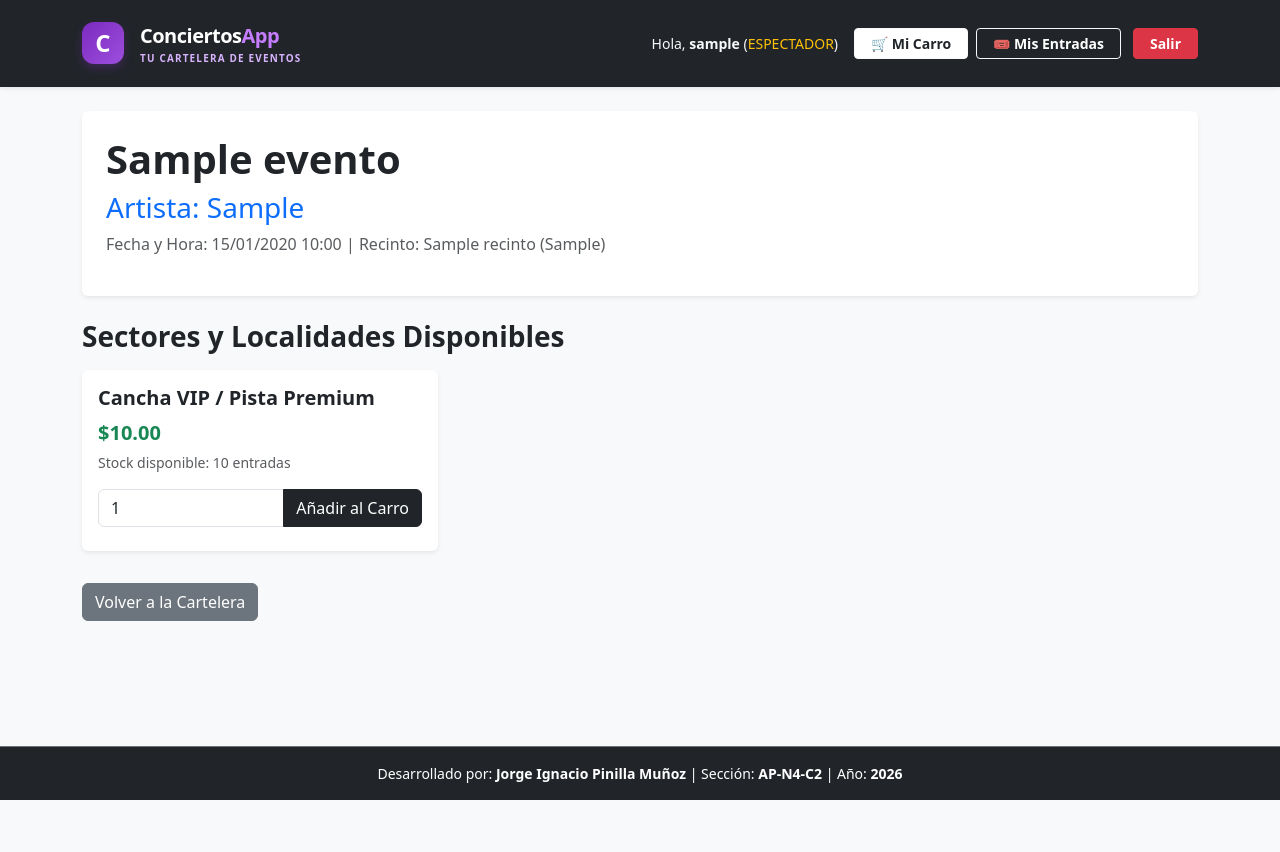
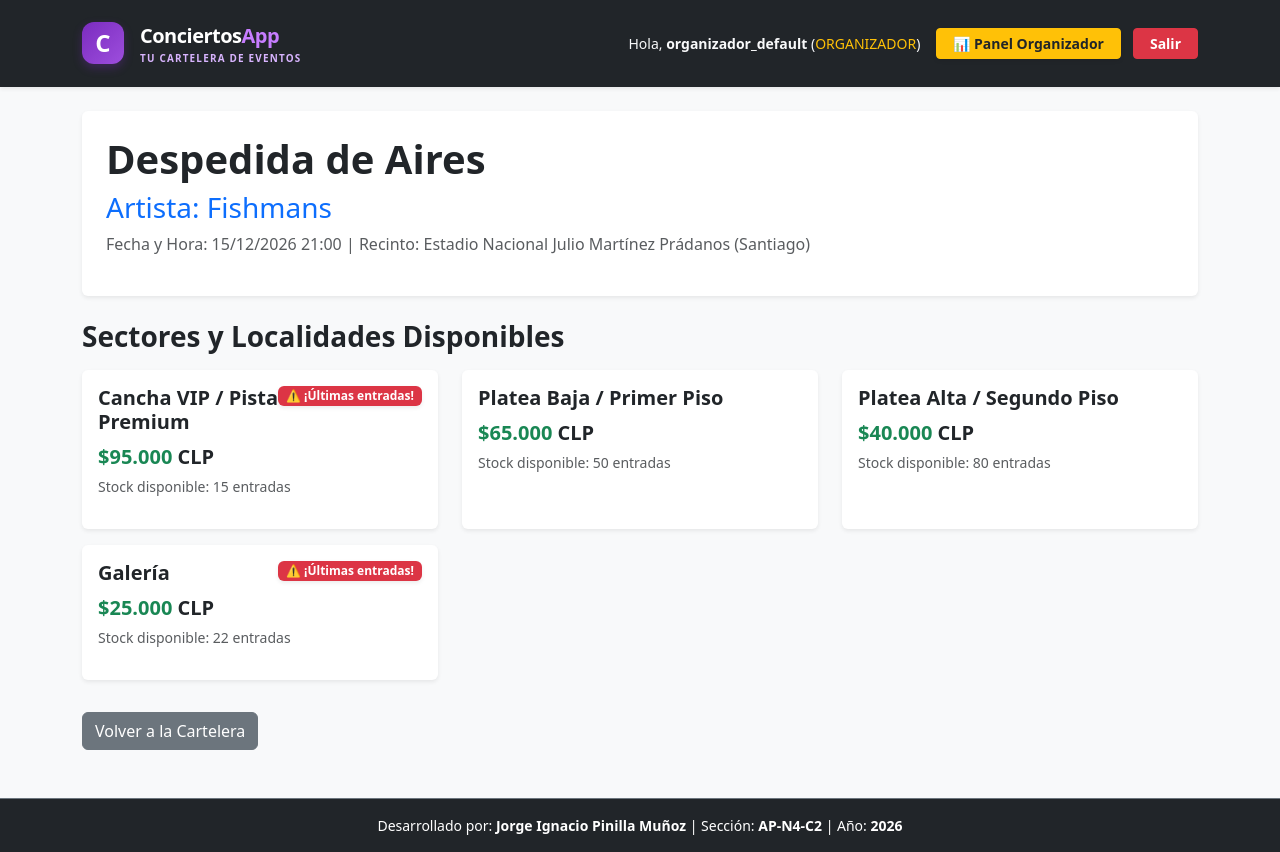
Before and after one commit to Jorge-Pinilla/Evaluacion2_Proyecto_Conciertos, a Django app: page /evento/1/ in a window 1280 px wide. Before the commit the page ends 800 px from the top, so only its background shows below. Run offline with Django 5.2, Linux system fonts and the light colour scheme; a user stored in the database is signed in; data comes from the database, SQL or seed files in the repository; tables that the repository leaves empty hold one stand-in row (values such as "Sample post").

Commit message:
Cuarto commit

```diff
--- a/config/urls.py
+++ b/config/urls.py
@@ -5,10 +5,12 @@
 from rest_framework_simplejwt.views import TokenRefreshView
 from drf_spectacular.views import SpectacularAPIView, SpectacularSwaggerView
 from api.views import CustomTokenObtainPairView
+from core import views
 from core.views import (
     home_view, evento_detail_view, registro_view, login_view, logout_view,
     carro_view, checkout_view, mis_entradas_view, organizador_dashboard_view
 )
+
 
 def custom_404_view(request, exception=None):
     """Controlador personalizado para error 404."""
@@ -27,6 +29,7 @@
     path('checkout/', checkout_view, name='checkout'),
     path('mis-entradas/', mis_entradas_view, name='mis_entradas'),
     path('organizador/dashboard/', organizador_dashboard_view, name='organizador_dashboard'),
+    path('organizador/marcar-leidas/', views.marcar_notificaciones_leidas_view, name='marcar_leidas'),
 
     # Endpoints API & JWT
     path('api/token/', CustomTokenObtainPairView.as_view(), name='token_obtain_pair'),
--- /dev/null
+++ b/core/templatetags/clp_tags.py
@@ -0,0 +1,23 @@
+# core/templatetags/clp_tags.py
+from django import template
+
+register = template.Library()
+
+@register.filter(name='clp')
+def clp_format(value):
+    """Convierte un número a formato de moneda chilena (ej: 85.000)"""
+    try:
+        val = int(float(value))
+        return f"{val:,.0f}".replace(",", ".")
+    except (ValueError, TypeError):
+        return value
+
+@register.filter(name='multiply')
+def multiply(value, arg):
+    """Multiplica precio por cantidad y lo formatea en CLP"""
+    try:
+        val = float(value) * float(arg)
+        val_int = int(val)
+        return f"{val_int:,.0f}".replace(",", ".")
+    except (ValueError, TypeError):
+        return ''
--- a/core/views.py
+++ b/core/views.py
@@ -4,7 +4,8 @@
 from django.contrib.auth import login, logout, authenticate
 from django.contrib.auth.forms import AuthenticationForm
 from django.db import transaction
-from core.models import Evento, Sector, CarroTickets, ItemCarro, Compra, ItemCompra, EntradaComprada, Recinto
+from django.http import JsonResponse
+from core.models import Evento, Sector, CarroTickets, ItemCarro, Compra, ItemCompra, EntradaComprada, Recinto, NotificacionDescartada, NotificacionLeida
 from .forms import RegistroForm, EventoForm, SectorForm
 
 def home_view(request):
@@ -84,37 +85,59 @@
     return render(request, 'carro.html', {'carro': carro, 'total': total})
 
 @login_required
-@transaction.atomic
 def checkout_view(request):
-    """Checkout: valida stock atómicamente, descuenta inventario y emite entradas UUID."""
+    """Checkout: valida stock con bloqueo de fila (select_for_update), evitando sobreventa concurrente."""
     if request.user.role != 'ESPECTADOR':
         return redirect('home')
+
     carro = get_object_or_404(CarroTickets, usuario=request.user)
     items = carro.items.all()
     if not items.exists():
         return redirect('carro')
 
-    total = 0
-    for item in items:
-        if item.sector.stock_total < item.cantidad:
-            total = sum(i.sector.precio * i.cantidad for i in items)
-            return render(request, 'carro.html', {'carro': carro, 'total': total, 'error': f'Stock insuficiente para el sector: {item.sector.nombre}'})
-        total += item.sector.precio * item.cantidad
+    try:
+        with transaction.atomic():
+            sector_ids = [item.sector.id for item in items]
+            # select_for_update() bloquea temporalmente los sectores en PostgreSQL para evitar condiciones de carrera simultáneas
+            sectores = Sector.objects.select_for_update().filter(id__in=sector_ids)
+            sector_dict = {s.id: s for s in sectores}
 
-    # Crear compra transaccional en estado PAGADO
-    compra = Compra.objects.create(usuario=request.user, total=total, estado='PAGADO')
-    for item in items:
-        ItemCompra.objects.create(compra=compra, sector=item.sector, cantidad=item.cantidad, precio_unitario=item.sector.precio)
-        # Descuento estricto de stock del catálogo físico
-        item.sector.stock_total -= item.cantidad
-        item.sector.save()
-        # Generación de entradas con código Hash/UUID único por ticket
-        for _ in range(item.cantidad):
-            EntradaComprada.objects.create(compra=compra, sector=item.sector, titular=request.user.get_full_name() or request.user.username)
+            total = 0
+            for item in items:
+                sector_db = sector_dict.get(item.sector.id)
+                if not sector_db or sector_db.stock_total < item.cantidad:
+                    total = sum(i.sector.precio * i.cantidad for i in items)
+                    return render(request, 'carro.html', {
+                        'carro': carro,
+                        'total': total,
+                        'error': f'¡Lo sentimos! Las entradas para el sector "{item.sector.nombre}" acaban de agotarse o no hay stock suficiente[cite: 10].'
+                    })
+                total += sector_db.precio * item.cantidad
 
-    # Vaciar carro persistente tras compra exitosa
-    carro.items.all().delete()
-    return redirect('mis_entradas')
+            # Crear compra transaccional en estado PAGADO
+            compra = Compra.objects.create(usuario=request.user, total=total, estado='PAGADO')
+            for item in items:
+                sector_db = sector_dict[item.sector.id]
+                ItemCompra.objects.create(compra=compra, sector=sector_db, cantidad=item.cantidad, precio_unitario=sector_db.precio)
+                # Descuento estricto de stock del catálogo físico
+                sector_db.stock_total -= item.cantidad
+                sector_db.save()
+                # Generación de entradas con código Hash/UUID único por ticket
+                for _ in range(item.cantidad):
+                    EntradaComprada.objects.create(compra=compra, sector=sector_db, titular=request.user.get_full_name() or request.user.username)
+
+            # Vaciar carro persistente tras compra exitosa
+            carro.items.all().delete()
+
+        return redirect('mis_entradas')
+
+    except Exception as e:
+        total = sum(i.sector.precio * i.cantidad for i in items)
+        return render(request, 'carro.html', {
+            'carro': carro,
+            'total': total,
+            'error': 'Ocurrió un error inesperado al procesar la compra por alta concurrencia. Inténtalo nuevamente.'
+        })
 
 @login_required
 def mis_entradas_view(request):
@@ -126,7 +149,6 @@
 
 @login_required
 def organizador_dashboard_view(request):
-    """Panel de gestión para el Organizador (Crear eventos/sectores y actualizar estados)."""
     if request.user.role != 'ORGANIZADOR':
         return redirect('home')
 
@@ -156,7 +178,6 @@
             compra_id = request.POST.get('compra_id')
             nuevo_estado = request.POST.get('estado')
             c_obj = get_object_or_404(Compra, id=compra_id)
-            # Si se cambia a CANCELADO, reposición automática de stock
             if c_obj.estado != 'CANCELADO' and nuevo_estado == 'CANCELADO':
                 with transaction.atomic():
                     for it in c_obj.items.all():
@@ -166,6 +187,24 @@
             c_obj.estado = nuevo_estado
             c_obj.save()
             return redirect('organizador_dashboard')
+        elif form_type == 'descartar_notificacion':
+            sector_id = request.POST.get('sector_id')
+            sector_obj = get_object_or_404(Sector, id=sector_id, evento__organizador=request.user)
+            NotificacionDescartada.objects.get_or_create(organizador=request.user, sector=sector_obj)
+            NotificacionLeida.objects.filter(organizador=request.user, sector=sector_obj).delete()
+            return redirect('organizador_dashboard')
+
+    # Lógica de Notificaciones de Stock Bajo (<= 20)
+    sectores_con_bajo_stock = Sector.objects.filter(evento__organizador=request.user, stock_total__lte=20)
+    sectores_con_buen_stock = Sector.objects.filter(evento__organizador=request.user, stock_total__gt=20)
+    NotificacionDescartada.objects.filter(organizador=request.user, sector__in=sectores_con_buen_stock).delete()
+    NotificacionLeida.objects.filter(organizador=request.user, sector__in=sectores_con_buen_stock).delete()
+
+    descartados_ids = NotificacionDescartada.objects.filter(organizador=request.user).values_list('sector_id', flat=True)
+    notificaciones = sectores_con_bajo_stock.exclude(id__in=descartados_ids)
+
+    leidas_ids = NotificacionLeida.objects.filter(organizador=request.user).values_list('sector_id', flat=True)
+    tiene_no_leidas = notificaciones.exclude(id__in=leidas_ids).exists()
 
     evento_form = EventoForm()
     sector_form = SectorForm()
@@ -174,5 +213,19 @@
         'recintos': recintos,
         'compras_clientes': compras_clientes,
         'evento_form': evento_form,
-        'sector_form': sector_form
+        'sector_form': sector_form,
+        'notificaciones': notificaciones,
+        'tiene_no_leidas': tiene_no_leidas,
     })
+
+@login_required
+def marcar_notificaciones_leidas_view(request):
+    """Endpoint AJAX para marcar todas las notificaciones activas como leídas al abrir el menú."""
+    if request.method == 'POST' and request.user.role == 'ORGANIZADOR':
+        sectores_activos = Sector.objects.filter(evento__organizador=request.user, stock_total__lte=20)
+        descartados_ids = NotificacionDescartada.objects.filter(organizador=request.user).values_list('sector_id', flat=True)
+        notifs = sectores_activos.exclude(id__in=descartados_ids)
+        for n in notifs:
+            NotificacionLeida.objects.get_or_create(organizador=request.user, sector=n)
+        return JsonResponse({'status': 'ok'})
+    return JsonResponse({'status': 'error'}, status=400)
--- a/templates/evento_detail.html
+++ b/templates/evento_detail.html
@@ -1,4 +1,5 @@
 {% extends 'base.html' %}
+{% load clp_tags %}
 {% block title %}{{ evento.nombre }}{% endblock %}
 {% block content %}
 <div class="card shadow-sm border-0 p-4 mb-4">
@@ -11,13 +12,30 @@
 <div class="row">
     {% for sector in sectores %}
     <div class="col-md-4 mb-3">
-        <div class="card shadow-sm border-0 p-3">
-            <h5 class="fw-bold">{{ sector.nombre }}</h5>
-            <p class="text-success fs-5 fw-bold mb-1">${{ sector.precio }}</p>
+        <!-- Tarjeta con posición relativa para contener la etiqueta flotante -->
+        <div class="card shadow-sm border-0 p-3 position-relative h-100">
+
+            <!-- Viñeta sutil de últimas entradas (aparece si el stock es <= 25) -->
+            {% if sector.stock_total <= 25 %}
+                <span class="position-absolute top-0 end-0 m-3 badge bg-danger text-white fw-semibold small shadow-sm px-2 py-1">
+                    ⚠️ ¡Últimas entradas!
+                </span>
+            {% endif %}
+
+            <!-- Nombre del sector (con espacio a la derecha para no chocar con la viñeta) -->
+            <h5 class="fw-bold pe-5">{{ sector.nombre }}</h5>
+
+            <!-- Precio con formato chileno (verde) y etiqueta CLP (negro) -->
+            <p class="fs-5 fw-bold mb-1">
+                <span class="text-success">${{ sector.precio|clp }}</span>
+                <span class="text-dark">CLP</span>
+            </p>
+
+            <!-- Stock disponible -->
             <p class="small text-muted mb-3">Stock disponible: {{ sector.stock_total }} entradas</p>
 
             {% if request.user.is_authenticated and request.user.role == 'ESPECTADOR' %}
-                <form method="POST" action="{% url 'carro' %}">
+                <form method="POST" action="{% url 'carro' %}" class="mt-auto">
                     {% csrf_token %}
                     <input type="hidden" name="action" value="add">
                     <input type="hidden" name="sector_id" value="{{ sector.id }}">
@@ -27,7 +45,7 @@
                     </div>
                 </form>
             {% elif not request.user.is_authenticated %}
-                <a href="{% url 'login' %}" class="btn btn-outline-secondary btn-sm">Inicia sesión para comprar</a>
+                <a href="{% url 'login' %}" class="btn btn-outline-secondary btn-sm mt-auto">Inicia sesión para comprar</a>
             {% endif %}
         </div>
     </div>
```
Also changed, not shown: core/forms.py (+7 -1 lines), core/models.py (+30 -0 lines), templates/carro.html (+21 -5 lines), templates/organizador_dashboard.html (+72 -4 lines), core/migrations/0003_notificaciondescartada.py (added), core/migrations/0004_notificacionleida.py (added), core/migrations/0005_cargar_recintos_iniciales.py (added), core/migrations/0006_cargar_eventos_iniciales.py (added), core/migrations/0007_cargar_evento_benefico.py (added), core/templatetags/__init__.py (added).
